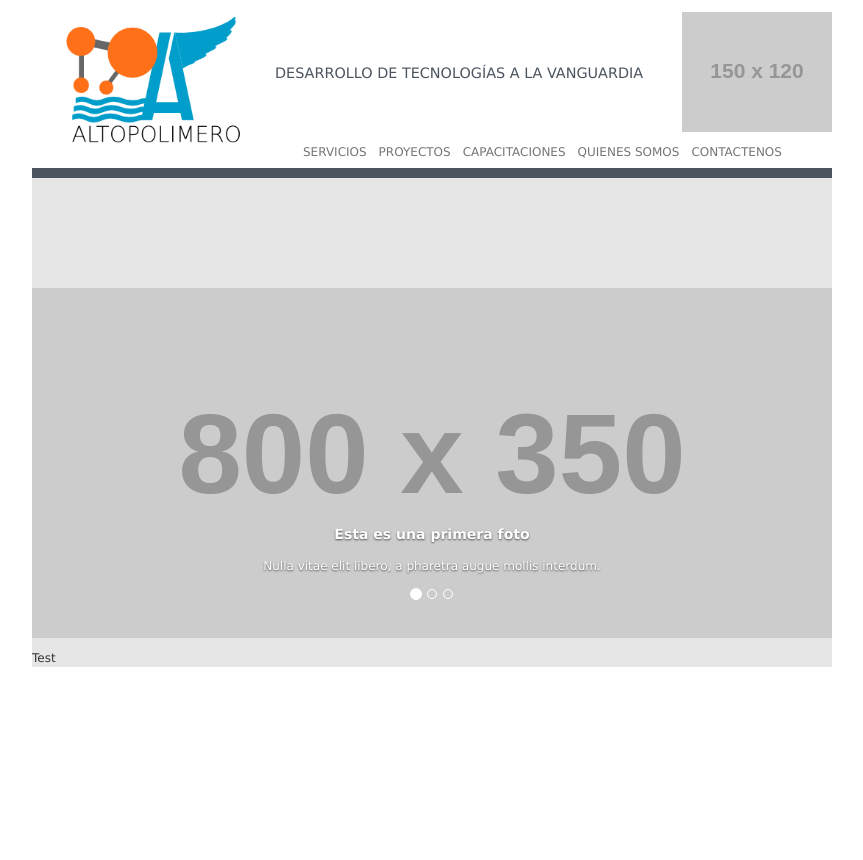
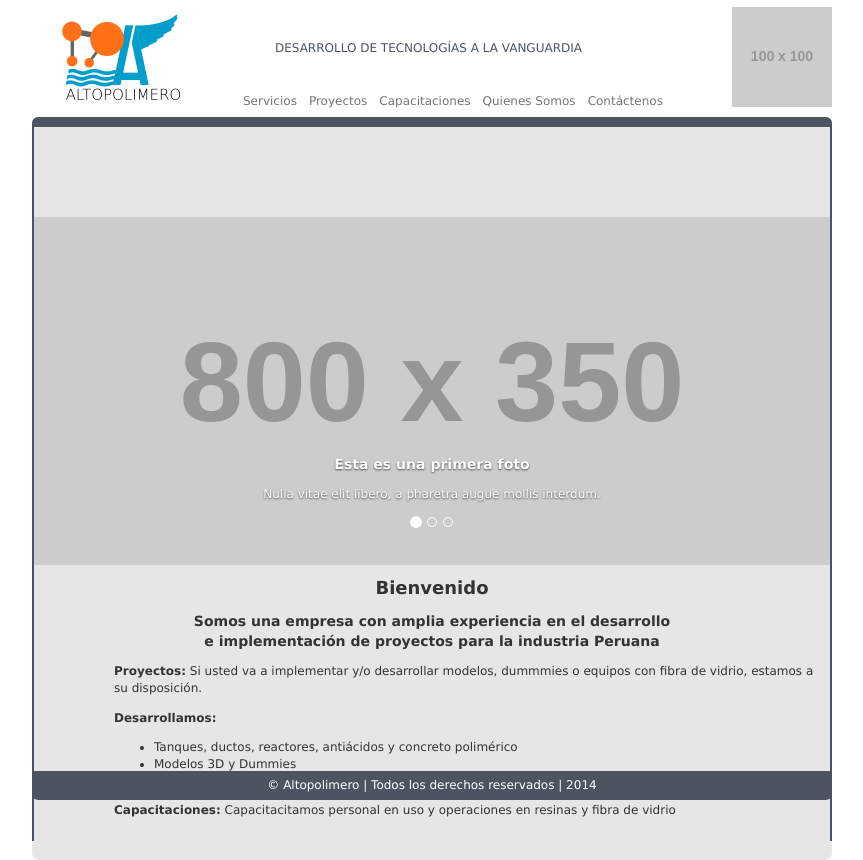
Before and after one commit to degva/alt-pol, a PHP site: page / in a window 1280 px wide. Shown: the whole page, without its empty margins (208-1071 px from the left). Before the commit the page ends 667 px from the top, so only its background shows below. Run offline with PHP 8.4, Linux system fonts and the light colour scheme; grey boxes labelled with a size stand in for pictures from a placeholder-image service; some libraries are stand-ins or nearby versions.

Commit message:
Added more softness to deal

```diff
--- a/css/content.css
+++ b/css/content.css
@@ -5,13 +5,54 @@ body {
 }
 
 .hr {
-	width: 800px;
+	width: auto;
 	height: 10px;
 	background-color: #4b545f;
+}
+
+.hr.top {
+	border-top-left-radius: 6px;
+	border-top-right-radius: 6px;
+}
+
+.hr.bottom {
+	border-bottom-left-radius: 6px;
+	border-bottom-right-radius: 6px;
+	height: auto;
+	color: white;
+	text-align: center;
+	margin-bottom: 10px;
+	position: fixed;
+	width: 800px;
+	z-index: 100;
+	margin-bottom: 0;
+	bottom: 0;
+	padding: 6px;
 }
 
 .content {
 	width: 800px;
 	margin: auto;
 	background-color: #e6e6e6;
+	border-radius: 7px;
 }
+
+#center-deal {
+	border-left: 2px solid #4b545f;
+	border-right: 2px solid #4b545f;
+	height:100%;
+}
+
+#text-cont {
+	padding: 10px;
+	margin-bottom: -10px
+}
+
+h2, h3 {
+	margin: auto;
+	text-align: center;
+}
+
+h3 {
+	margin-top: 10px;
+}
--- a/css/menu.css
+++ b/css/menu.css
@@ -10,8 +10,8 @@ a {
 .top-catch {
 	position: relative;
 	left: 243px;
-	top: -84px;
-	font-size: 1.2em;
+	top: -60px;
+	font-size: 1em;
 	color: #4b545f;
 }
 
@@ -24,7 +24,7 @@ a {
 
 .social {
 	position: relative;
-	top: -156px;
+	top: -110px;
 	float: right;
 }
 
@@ -33,7 +33,8 @@ nav {
 	float: right;
 	width: 550px;
 	margin-top: -46px;
-	margin-right: -150px;
+	/* margin-right: -150px; */
+	margin-right: -40px;
 }
 
 nav ul {
--- a/includes/menu.php
+++ b/includes/menu.php
@@ -1,26 +1,27 @@
 <div class='menu'>
 	<div class='logo'>
-		<img src='img/altologo.png' width="200px"/>
+		<!-- <img src='img/altologo.png' width="200px"/> -->
+		<img src='img/altologo.png' height="100px"/>
 	</div>
 	<div class='top-catch'>
 		DESARROLLO DE TECNOLOGÍAS A LA VANGUARDIA
 	</div>
 	<div class='social'>
-		<img src='http://placehold.it/150x120'/>
+		<img src='http://placehold.it/100x100'/>
 	</div>
 	<nav>
 		<ul>
-			<li><a href='#'>SERVICIOS</a>
+			<li><a href='#'>Servicios</a>
 				<ul class='dropdown-menu'>
-					<li><a href='#'>LINEA INDUSTRIAL</a></li>
-					<li><a href='#'>LINEA DECORATIVA</a></li>
-					<li><a href='#'>CLIENTES ATENDIDOS</a></li>
+					<li><a href='#'>Linea Industrial</a></li>
+					<li><a href='#'>Linea DecorativaA</a></li>
+					<li><a href='#'>Clientes atendidos</a></li>
 				</ul>
 			</li>
-			<li><a href='#'>PROYECTOS</a></li>
-			<li><a href='#'>CAPACITACIONES</a></li>
-			<li><a href='#'>QUIENES SOMOS</a></li>
-			<li><a href='#'>CONTACTENOS</a></li>
+			<li><a href='#'>Proyectos</a></li>
+			<li><a href='#'>Capacitaciones</a></li>
+			<li><a href='#'>Quienes Somos</a></li>
+			<li><a href='#'>Cont&aacutectenos</a></li>
 		</ul>
 	</nav>
 
--- a/index.php
+++ b/index.php
@@ -9,8 +9,9 @@
 	<body>
 		<?php include "includes/menu.php"; ?>
 		<div class='content'>
-			<div class='hr' ></div>
+			<div class='hr top' ></div>
 
+			<div id='center-deal'>
       <div id="carousel-example-captions" class="carousel slide" data-ride="carousel">
 
         <ol class="carousel-indicators">
@@ -53,8 +54,25 @@
 				-->
 
       </div>
-			<p>Test</p>
-
+			<div id='text-cont'>
+				<h2>Bienvenido</h3>
+				<h3>Somos una empresa con amplia experiencia en el desarrollo<br />
+						e implementaci&oacuten de proyectos para la industria Peruana</h3>
+				<div style='margin-left: 70px;'>
+					<p><b>Proyectos:</b> Si usted va a implementar y/o desarrollar modelos, dummmies o equipos con fibra de vidrio, estamos a su disposici&oacuten.</p>
+					<p><b>Desarrollamos:</b>
+						<ul>
+							<li>Tanques, ductos, reactores, anti&aacutecidos y concreto polim&eacuterico</li>
+							<li>Modelos 3D y Dummies</li>
+							<li>Mecatr&oacutenicos y animatr&oacutenicos</li>
+						</ul>
+					</p>
+					<p><b>Capacitaciones:</b> Capacitacitamos personal en uso y operaciones en resinas y fibra de vidrio</p>
+				</div>
+			</div>
+			</div> <!-- End of #center deal -->
+			<div style='height: 29px'></div>
+			<div class='hr bottom'>© Altopolimero | Todos los derechos reservados | 2014</div>
 		</div>
 	</body>
 	<?php include "includes/stylesscripts.php"; ?>
```
